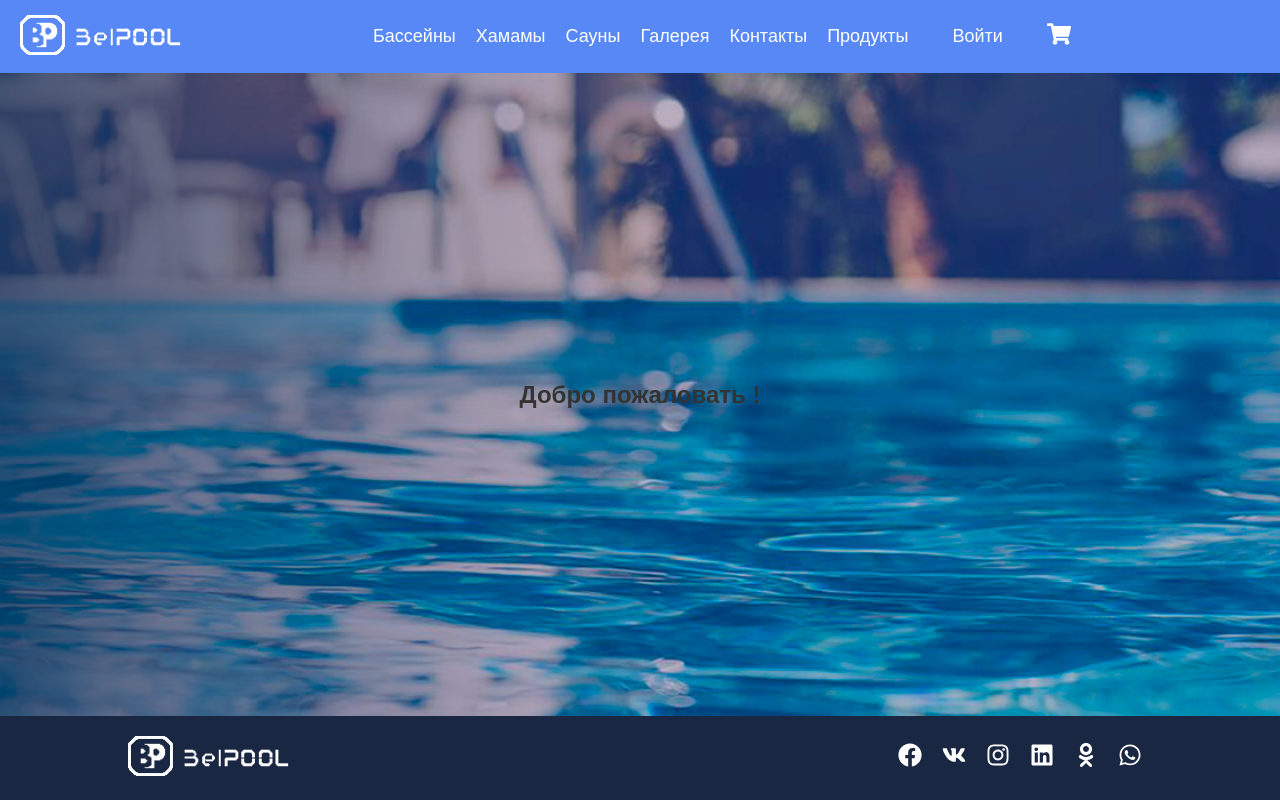
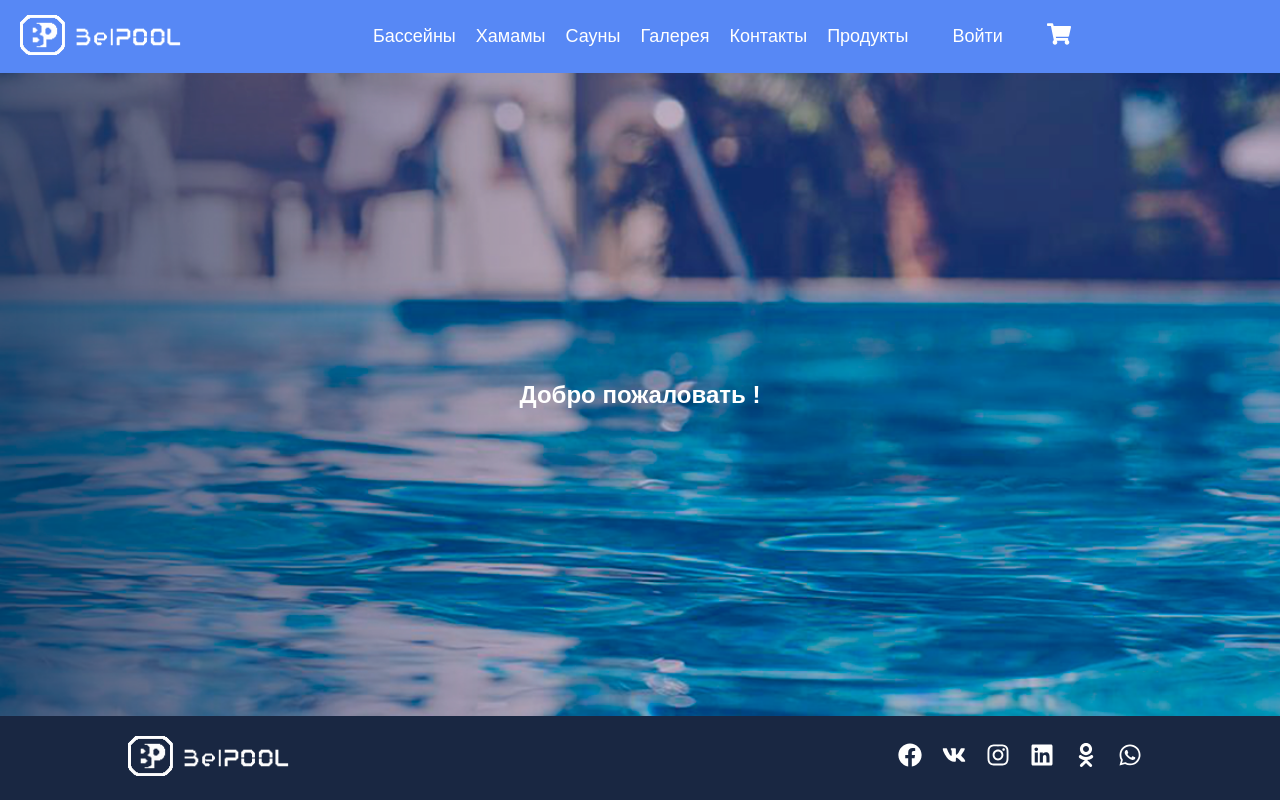
Before and after one commit to LiubovPP/pool_frontend, a React (Vite) app: page /#/ in a window 1280 px wide. Built offline with nearby package versions, Linux system fonts and the light colour scheme.

Commit message:
welcome-message

```diff
--- a/src/components/BackgroundImage.tsx
+++ b/src/components/BackgroundImage.tsx
@@ -1,5 +1,4 @@
-import type React from 'react';
-import { useEffect } from 'react';
+import React, { useEffect } from 'react';
 import { useLocation } from 'react-router-dom';
 import homeBackground from '@assets/head-d.png';
 import poolsBackground from '@assets/head-d.png';
@@ -14,6 +13,7 @@ const BackgroundImage: React.FC = () => {
     const backgroundImageElement = document.querySelector('.background-image') as HTMLElement;
 
     if (backgroundImageElement) {
+      console.log(`Current path: ${location.pathname}`);
       switch (location.pathname) {
         case '/':
           backgroundImageElement.style.backgroundImage = `url(${homeBackground})`;
@@ -31,6 +31,7 @@ const BackgroundImage: React.FC = () => {
           backgroundImageElement.style.backgroundImage = 'none';
           break;
       }
+      console.log(`Background image set to: ${backgroundImageElement.style.backgroundImage}`);
     }
   }, [location.pathname]);
 
--- a/src/styles/Home.css
+++ b/src/styles/Home.css
@@ -6,5 +6,5 @@
 .welcome-message {
   font-size: 24px;
   font-weight: bold;
-  color: #333;
+  color: white;
 }
--- a/src/styles/Profile.css
+++ b/src/styles/Profile.css
@@ -1,10 +1,10 @@
-.home-container {
-  text-align: center;
-  padding: 20px;
-}
+/*.home-container {*/
+/*  text-align: center;*/
+/*  padding: 20px;*/
+/*}*/
 
-.welcome-message {
-  font-size: 24px;
-  font-weight: bold;
-  color: #333;
-}
+/*.welcome-message {*/
+/*  font-size: 24px;*/
+/*  font-weight: bold;*/
+/*  color: #333;*/
+/*}*/
```
